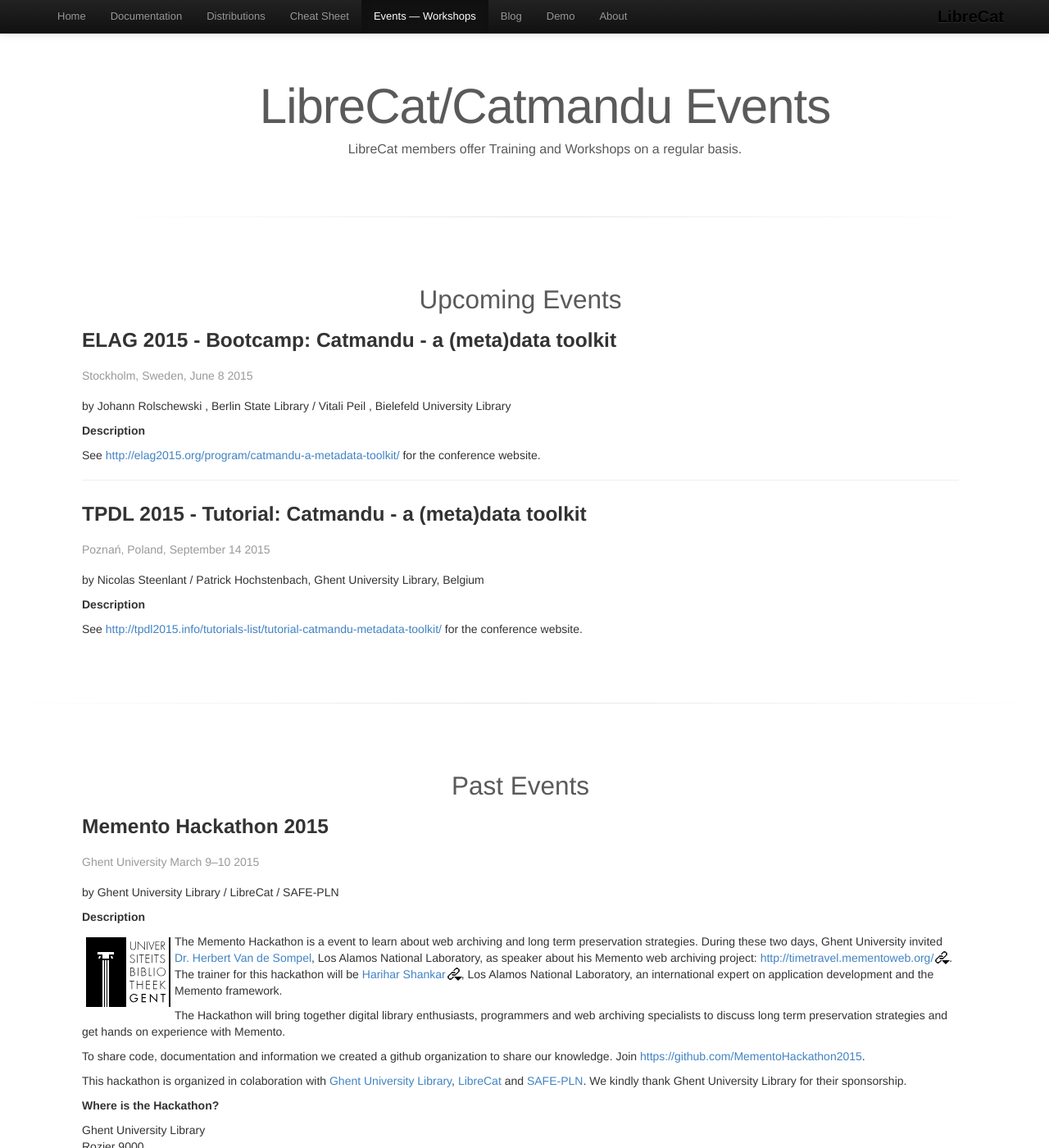
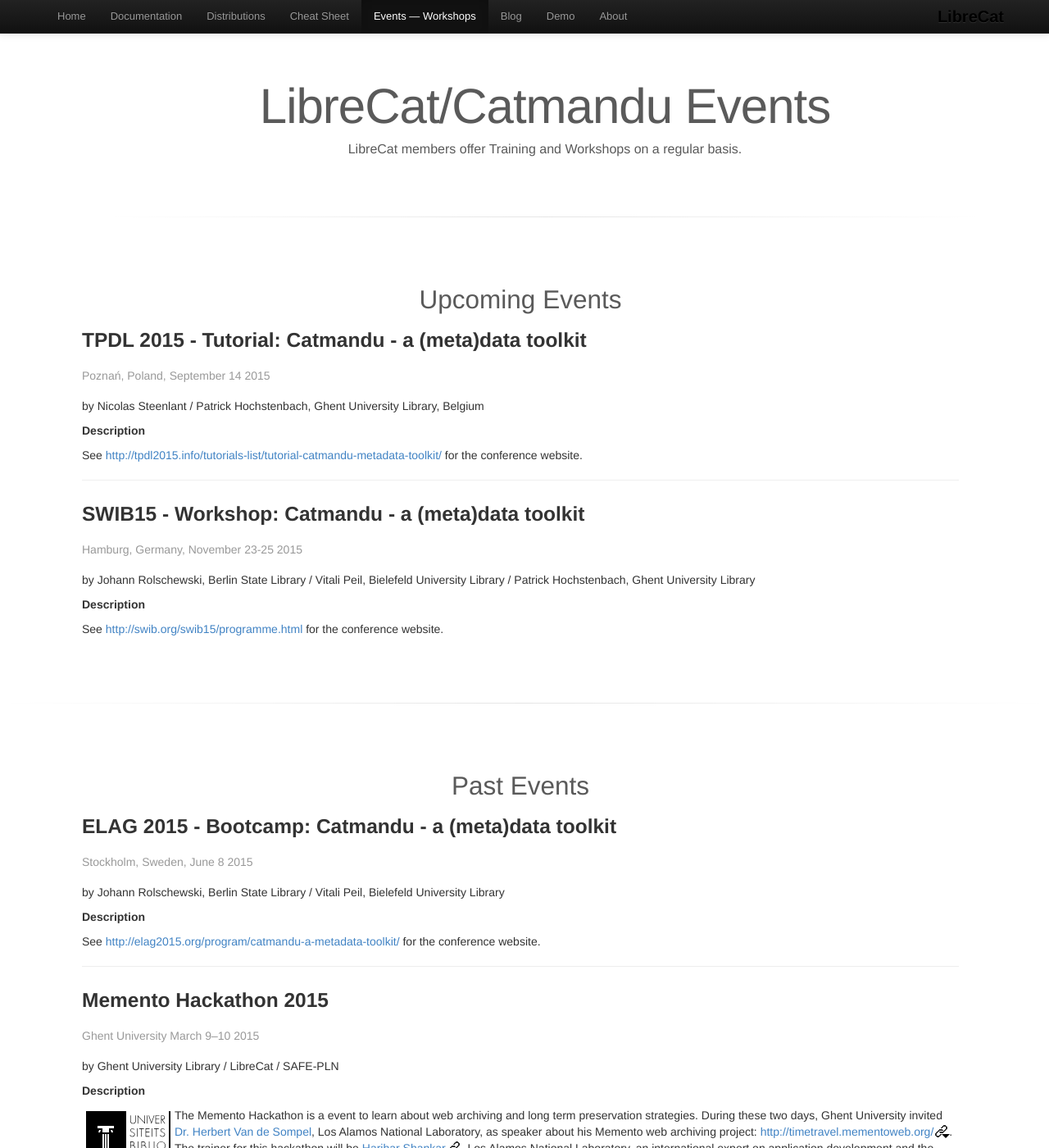
Before and after one commit to LibreCat/librecat.github.io, a Jekyll site: the page built from events.html, in a window 1280 px wide and 1400 px high. Shown: the whole window at 82% size. Built offline with Jekyll 4.4.1, drawn with Linux system fonts in a browser that asks for light colours.

Commit message:
add SWIB15 to events

```diff
--- a/events.html
+++ b/events.html
@@ -23,18 +23,6 @@
         <h2>Upcoming Events</h2>
       </div>
 
-    <h3>ELAG 2015 - Bootcamp: Catmandu - a (meta)data toolkit</br>
-    <small>Stockholm, Sweden, June 8 2015</small></h3>
-    <p>by Johann Rolschewski , Berlin State Library / Vitali Peil , Bielefeld University Library</p>
-
-    <h5>Description</h5>
-
-    <p>
-    See <a href="http://elag2015.org/program/catmandu-a-metadata-toolkit/">http://elag2015.org/program/catmandu-a-metadata-toolkit/</a> for the conference website.
-    </p>
-
-    <hr>
-
     <h3>TPDL 2015 - Tutorial: Catmandu - a (meta)data toolkit</br>
     <small>Poznań, Poland, September 14 2015</small></h3>
     <p>by Nicolas Steenlant / Patrick Hochstenbach, Ghent University Library, Belgium</p>
@@ -45,7 +33,15 @@
     See <a href="http://tpdl2015.info/tutorials-list/tutorial-catmandu-metadata-toolkit/">http://tpdl2015.info/tutorials-list/tutorial-catmandu-metadata-toolkit/</a> for the conference website.
     </p>
 
+    <hr>
 
+    <h3>SWIB15 - Workshop: Catmandu - a (meta)data toolkit<br>
+    <small>Hamburg, Germany, November 23-25 2015</small></h3>
+    <p>by Johann Rolschewski, Berlin State Library / Vitali Peil, Bielefeld University Library / Patrick Hochstenbach, Ghent University Library</p>
+    <h5>Description</h5>
+    <p>
+    See <a href="http://swib.org/swib15/programme.html">http://swib.org/swib15/programme.html</a> for the conference website.
+    </p>
   </div>
 
 </div>
@@ -61,6 +57,17 @@
 
     </div>
 
+    <h3>ELAG 2015 - Bootcamp: Catmandu - a (meta)data toolkit</br>
+    <small>Stockholm, Sweden, June 8 2015</small></h3>
+    <p>by Johann Rolschewski, Berlin State Library / Vitali Peil, Bielefeld University Library</p>
+
+    <h5>Description</h5>
+
+    <p>
+    See <a href="http://elag2015.org/program/catmandu-a-metadata-toolkit/">http://elag2015.org/program/catmandu-a-metadata-toolkit/</a> for the conference website.
+    </p>
+
+    <hr>
 
     <h3>Memento Hackathon 2015</br><small>Ghent University March 9–10 2015</small></h3>
     <p>by Ghent University Library / LibreCat / SAFE-PLN</p>
```
